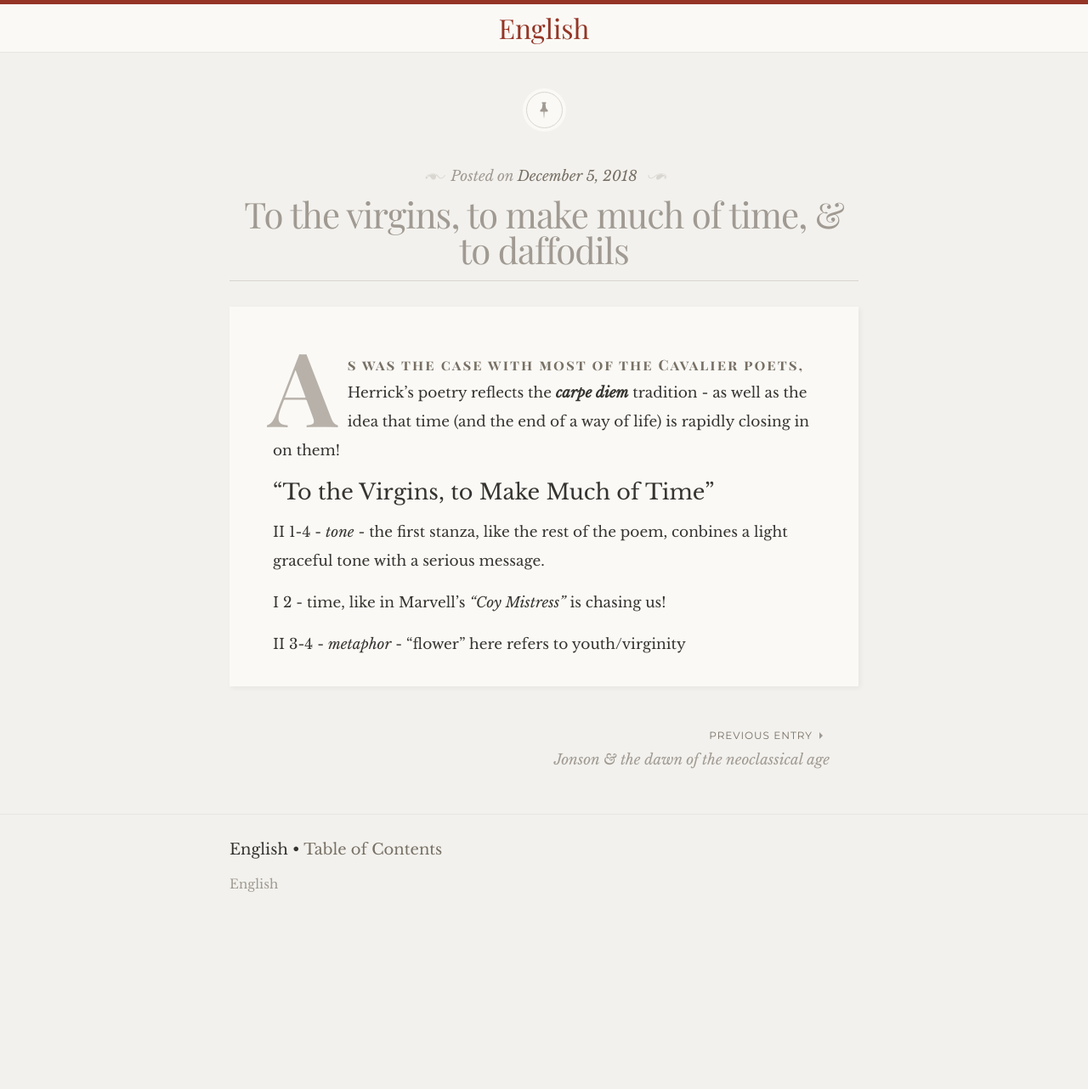
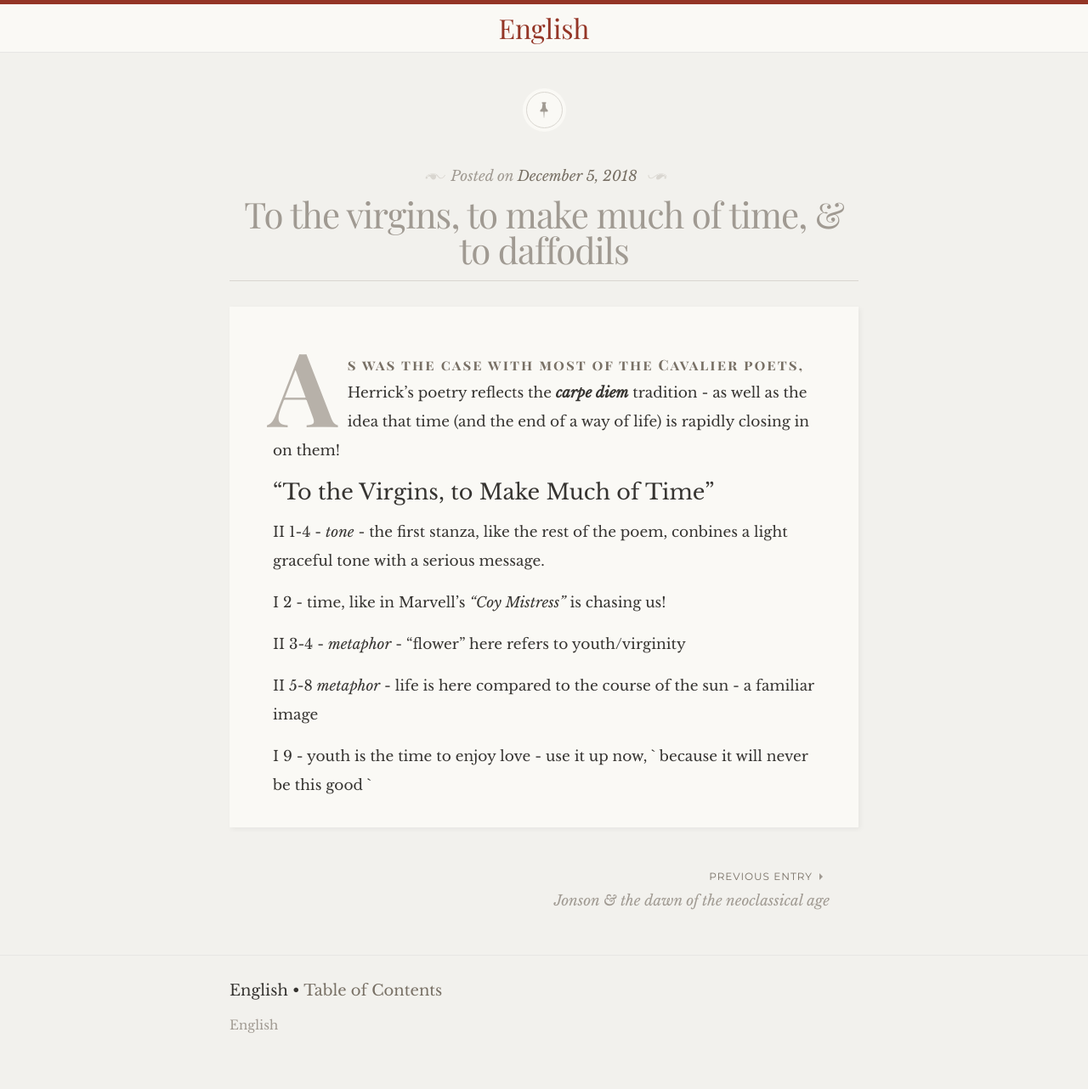
Before and after one commit to EthenStrine/English, a Jekyll site: the page built from _posts/2018-12-05-To the Virgins, to make much of time, & To daffodils.md, in a window 1280 px wide. Shown: the whole page at 85% size. Built offline with Jekyll 4.4.1, drawn with Linux system fonts in a browser that asks for light colours; some web fonts are replaced; our own code applies the rules of GitHub Pages for plain Markdown files; before the commit the page ends 1116 px from its top, so only the background shows below that.

Commit message:
Update 2018-12-05-To the Virgins, to make much of time, & To daffodils.md

```diff
--- a/_posts/2018-12-05-To the Virgins, to make much of time, & To daffodils.md
+++ b/_posts/2018-12-05-To the Virgins, to make much of time, & To daffodils.md
@@ -7,3 +7,7 @@ II 1-4 - *tone* - the first stanza, like the rest of the poem, conbines a light
 I 2 - time, like in Marvell's *"Coy Mistress"* is chasing us!
 
 II 3-4 - *metaphor* - "flower" here refers to youth/virginity
+
+II 5-8 *metaphor* - life is here compared to the course of the sun - a familiar image
+
+I 9 - youth is the time to enjoy love - use it up now,  ` because it will never be this good `
```
